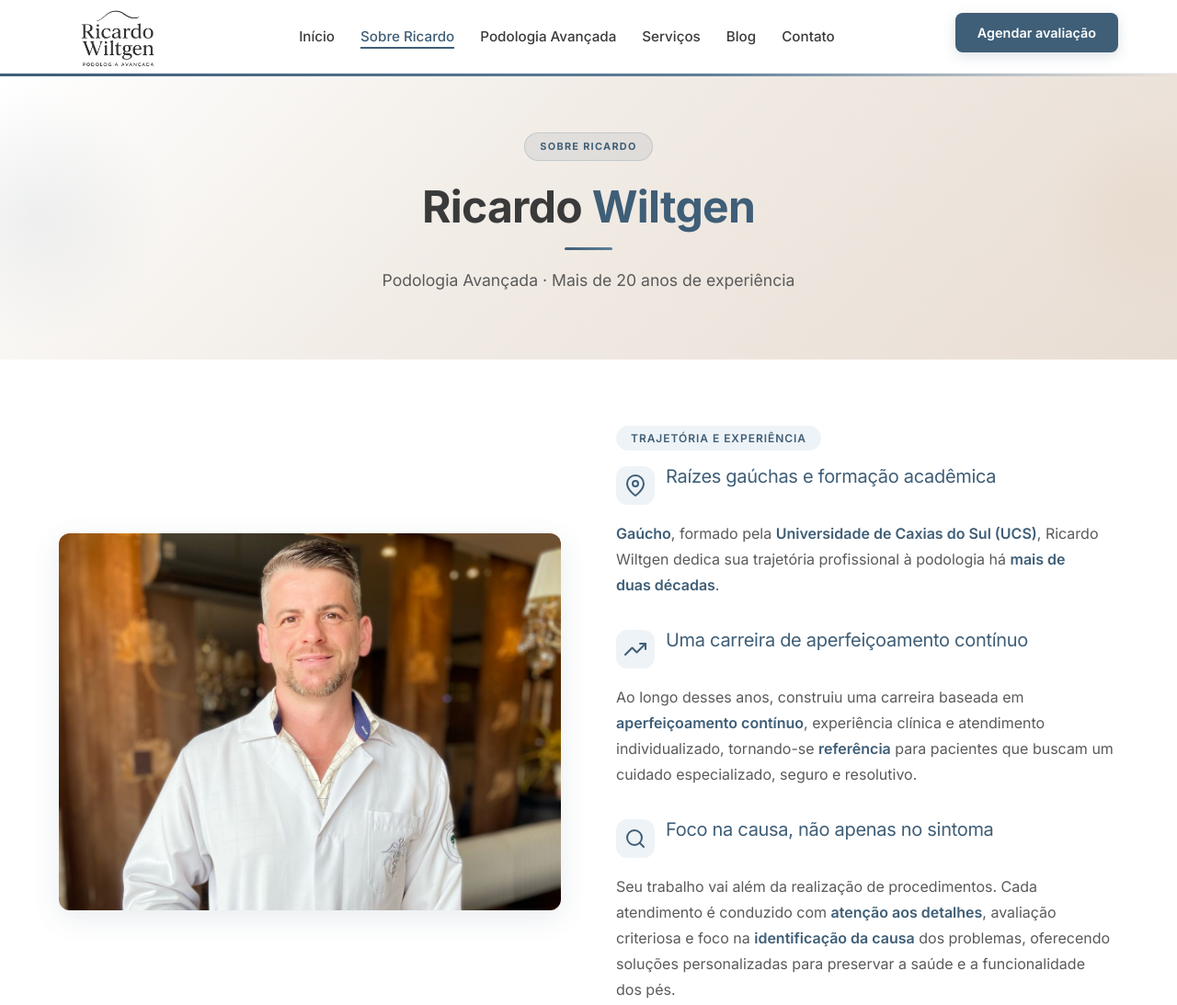
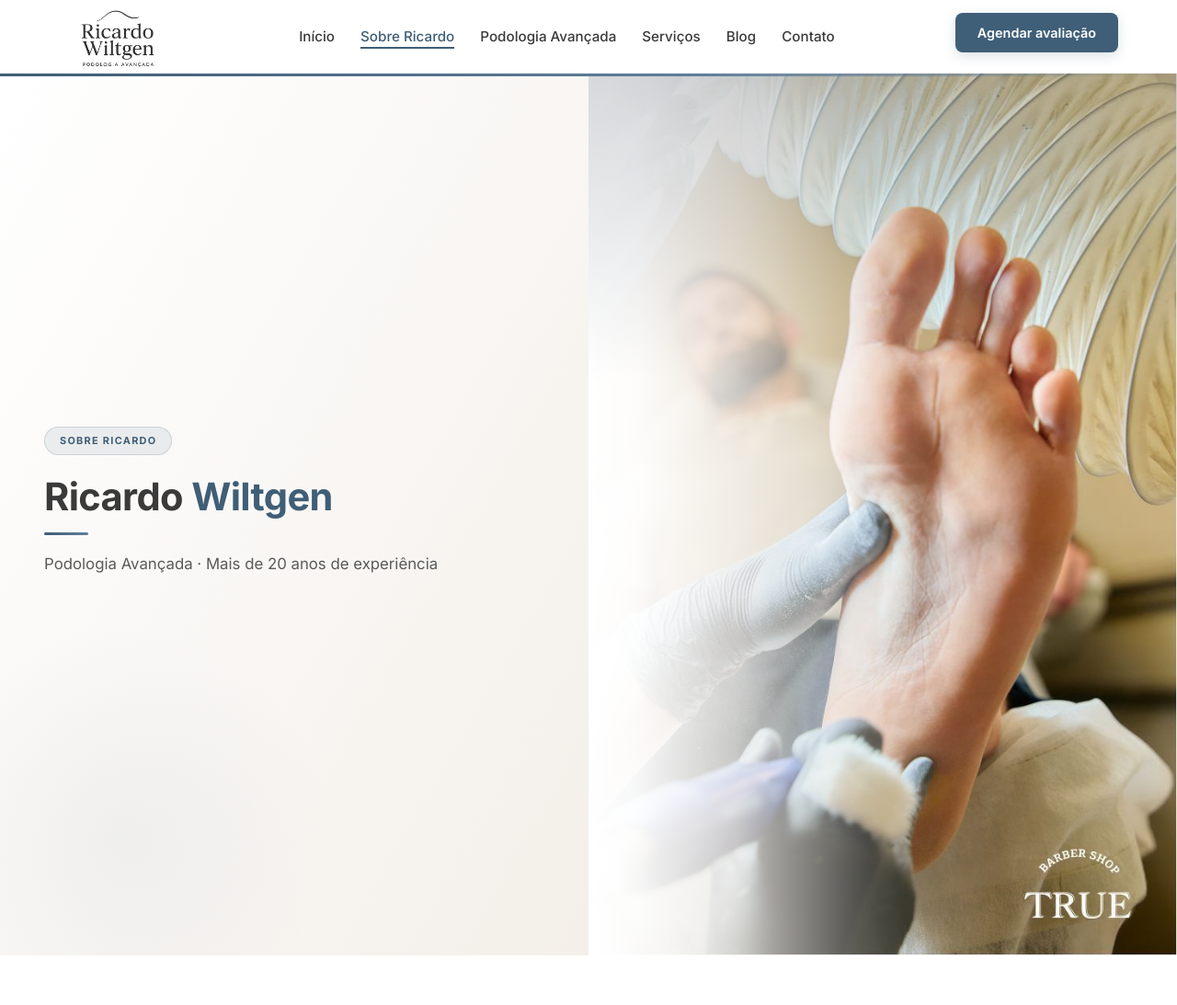
Before and after one commit to cauacbobato/RICARDO_site, a plain HTML site: page pages/sobre.html in a window 1280 px wide. Shown: the top 1093 px of the page at 92% size. Drawn offline with nearby package versions, Linux system fonts and the light colour scheme.

Commit message:
fix: hero index com gradiente mais suave + imagem hero-podologia.jpg em todas as páginas internas
- Gradiente de fusão do hero principal estendido de 60% para 70% da largura
  com paradas mais suaves (8%/25%/42%/55%/70%), eliminando a borda marcada
- Overlay topo corrigido para escuro descendente (legibilidade) em vez de azul lateral
- Adicionada imagem hero-podologia.jpg (podólogo com luvas examinando pé) em todas
  as páginas internas: sobre, serviços, podologia, pé diabético, unha encravada,
  contato, blog e artigo
- Layout split idêntico ao index: conteúdo à esquerda, foto sangrada à direita
- Removidos spans .hero-deco que não têm mais uso (layout sem círculos laterais)
- CSS .hero--interno simplificado: herda display/background do .hero pai

Co-authored-by: v0agent <it+v0agent@vercel.com>

```diff
--- a/assets/css/estilo.css
+++ b/assets/css/estilo.css
@@ -379,8 +379,8 @@ nav ul li a.ativo {
     display: block;
 }
 /*
- * Gradiente sobre a imagem: fade da esquerda (branco/off-white) → transparente.
- * Cria a fusão suave entre o conteúdo e a foto, exatamente como nas referências.
+ * Gradiente de fusão: branco sólido à esquerda → totalmente transparente.
+ * Ocupa 55% da largura para uma transição bem suave, sem borda marcada.
  */
 .hero-imagem::before {
     content: '';
@@ -389,22 +389,24 @@ nav ul li a.ativo {
     background: linear-gradient(
         to right,
         #ffffff 0%,
-        rgba(247, 244, 240, 0.85) 15%,
-        rgba(247, 244, 240, 0.3) 35%,
-        transparent 60%
+        rgba(255, 255, 255, 0.97) 8%,
+        rgba(247, 244, 240, 0.80) 25%,
+        rgba(247, 244, 240, 0.40) 42%,
+        rgba(247, 244, 240, 0.10) 55%,
+        transparent 70%
     );
     z-index: 1;
     pointer-events: none;
 }
-/* Overlay azul muito suave no canto superior direito */
+/* Overlay escuro suave no topo para legibilidade */
 .hero-imagem::after {
     content: '';
     position: absolute;
     inset: 0;
     background: linear-gradient(
-        210deg,
-        rgba(63, 94, 119, 0.08) 0%,
-        transparent 50%
+        to bottom,
+        rgba(30, 40, 55, 0.18) 0%,
+        transparent 35%
     );
     z-index: 1;
     pointer-events: none;
@@ -2037,92 +2039,35 @@ header.rolado {
 }
 
 /* =========================================================
-   ===== HERO INTERNO — variante páginas internas ==========
-   Nas páginas internas o hero usa grid-template-columns:1fr
-   e text-align:center via style inline. O visual é um
-   degradê diagonal rico sem imagem, com elementos decorativos.
+   ===== HERO INTERNO — layout split com imagem ============
+   Mesmo padrão do hero principal: conteúdo à esquerda,
+   imagem hero-podologia.jpg sangrada à direita.
+   Versão mais compacta (min-height menor).
    ========================================================= */
 
 .hero--interno {
-    min-height: auto;
-    padding: 64px 0 72px;
-    background: #ffffff;
-    background-image:
-        linear-gradient(135deg, #ffffff 0%, #f2ede7 40%, #e8ddd3 100%);
-    display: block;
-}
-
-/* Remove os pseudo-elementos circulares usados no hero principal */
-.hero--interno::after { display: none; }
-
-/* Faixa superior colorida (mantém) */
-.hero--interno::before {
-    content: '';
-    position: absolute;
-    top: 0;
-    left: 0;
-    right: 0;
-    height: 3px;
-    background: linear-gradient(90deg, var(--cor-primaria) 0%, var(--cor-azul-claro) 60%, transparent 100%);
-    z-index: 2;
-}
-
-.hero--interno .hero-container {
-    max-width: 860px;
-    margin: 0 auto;
-    display: block;
-    text-align: center;
-    padding: 0 24px;
-}
-
+    min-height: 420px;
+    /* Herda display:flex e background do .hero */
+}
+
+/* Container interno mais curto verticalmente */
 .hero--interno .hero-conteudo {
-    padding: 0;
-    align-items: center;
+    padding: 56px 48px 56px 48px;
 }
 
 .hero--interno .hero-conteudo h1 {
-    font-size: 3rem;
+    font-size: 2.6rem;
 }
 
 /* Linha decorativa abaixo do h1 */
 .hero--interno .hero-conteudo h1::after {
     content: '';
     display: block;
-    width: 52px;
+    width: 48px;
     height: 3px;
     background: linear-gradient(90deg, var(--cor-primaria), var(--cor-azul-claro));
     border-radius: 2px;
-    margin: 16px auto 0;
-}
-
-.hero--interno .hero-descricao {
-    margin: 0 auto 0;
-    max-width: 640px;
-    text-align: center;
-    font-size: 1.1rem;
-}
-
-/* Decoração lateral — dois círculos posicionados nas bordas */
-.hero--interno .hero-deco {
-    position: absolute;
-    border-radius: 50%;
-    pointer-events: none;
-}
-.hero--interno .hero-deco--esq {
-    width: 280px;
-    height: 280px;
-    left: -100px;
-    top: 50%;
-    transform: translateY(-50%);
-    background: radial-gradient(circle, rgba(63, 94, 119, 0.07) 0%, transparent 70%);
-}
-.hero--interno .hero-deco--dir {
-    width: 220px;
-    height: 220px;
-    right: -80px;
-    top: 50%;
-    transform: translateY(-50%);
-    background: radial-gradient(circle, rgba(230, 214, 199, 0.55) 0%, transparent 70%);
+    margin: 14px 0 0;
 }
 
 /* =========================================================
@@ -2130,14 +2075,14 @@ header.rolado {
    ========================================================= */
 
 @media (max-width: 1024px) {
-    .hero-container {
-        grid-template-columns: 1fr 1fr;
-    }
     .hero-conteudo {
         padding: 56px 40px 56px 36px;
     }
     .hero-conteudo h1 {
         font-size: 2.3rem;
+    }
+    .hero--interno .hero-conteudo h1 {
+        font-size: 2.1rem;
     }
 }
 
@@ -2150,26 +2095,24 @@ header.rolado {
     }
     /* Em mobile: conteúdo acima, imagem abaixo */
     .hero-conteudo {
-        padding: 52px 24px 36px;
+        padding: 48px 24px 32px;
         order: 1;
     }
     .hero-imagem {
         order: 2;
         aspect-ratio: 16/9;
-        /* Volta o border-radius em mobile para parecer card */
         border-radius: var(--border-radius);
         margin: 0 16px 40px;
     }
-    /* Gradiente de fade em mobile agora de cima para baixo */
+    /* Gradiente de fade em mobile de cima para baixo */
     .hero-imagem::before {
         background: linear-gradient(
             to bottom,
-            rgba(255,255,255,0.6) 0%,
-            transparent 40%
+            rgba(255, 255, 255, 0.7) 0%,
+            transparent 45%
         );
     }
     .hero-conteudo h1 { font-size: 2rem; }
-    .hero--interno .hero-conteudo h1 { font-size: 2rem; }
-    .hero--interno { padding: 48px 0 56px; }
-    .hero--interno .hero-deco { display: none; }
-}
+    .hero--interno { min-height: auto; }
+    .hero--interno .hero-conteudo h1 { font-size: 1.85rem; }
+}
--- a/pages/sobre.html
+++ b/pages/sobre.html
@@ -17,8 +17,6 @@
 
     <!-- ===== HERO INTERNO ===== -->
     <section class="hero hero--interno">
-        <span class="hero-deco hero-deco--esq" aria-hidden="true"></span>
-        <span class="hero-deco hero-deco--dir" aria-hidden="true"></span>
         <div class="hero-container">
             <div class="hero-conteudo">
                 <span class="hero-badge">Sobre Ricardo</span>
@@ -26,6 +24,9 @@
                 <p class="hero-descricao">
                     Podologia Avançada · Mais de 20 anos de experiência
                 </p>
+            </div>
+            <div class="hero-imagem">
+                <img src="/assets/img/hero-podologia.jpg" alt="Podólogo examinando pé de paciente" />
             </div>
         </div>
     </section>
```
Also changed, not shown: pages/artigo.html (+3 -2 lines), pages/blog.html (+3 -2 lines), pages/contato.html (+3 -2 lines), pages/pe-diabetico.html (+3 -2 lines), pages/podologia.html (+3 -2 lines), pages/servicos.html (+3 -2 lines), pages/unha-encravada.html (+3 -2 lines), assets/img/hero-podologia.jpg (added).
